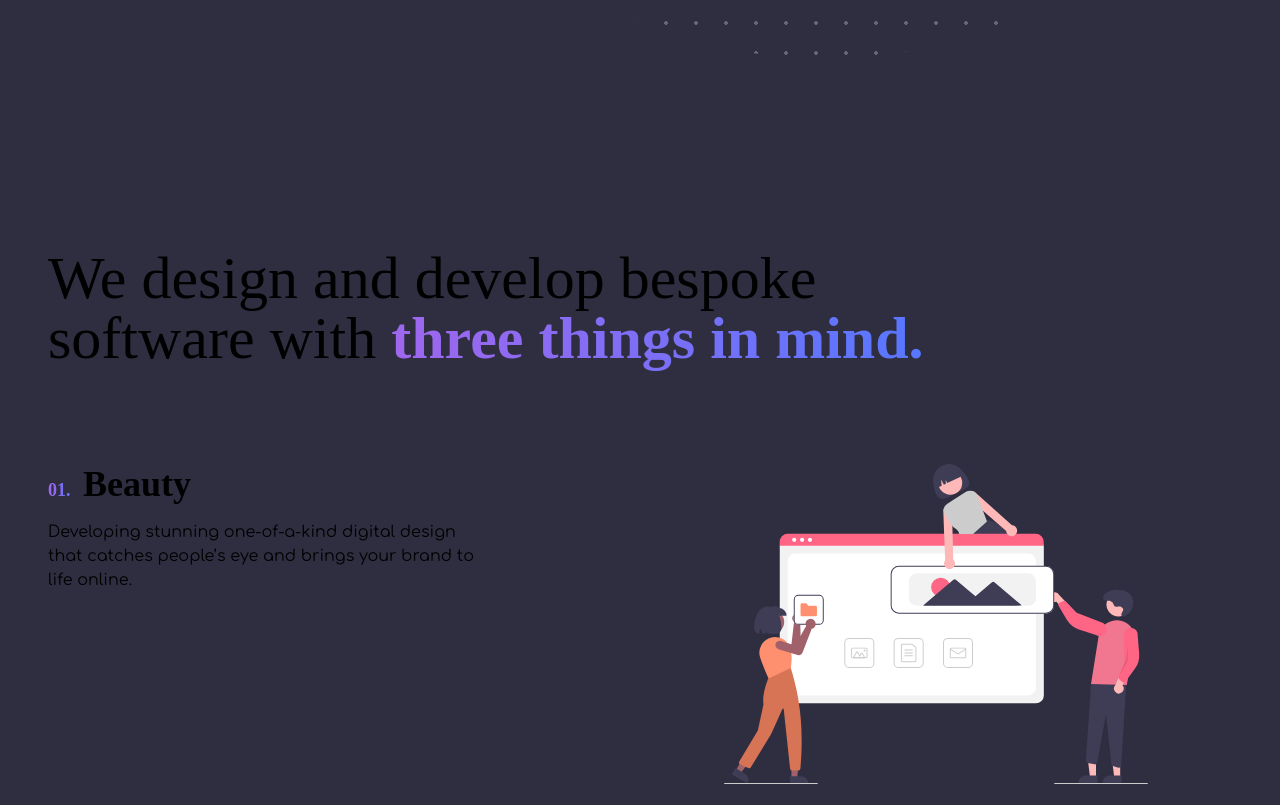
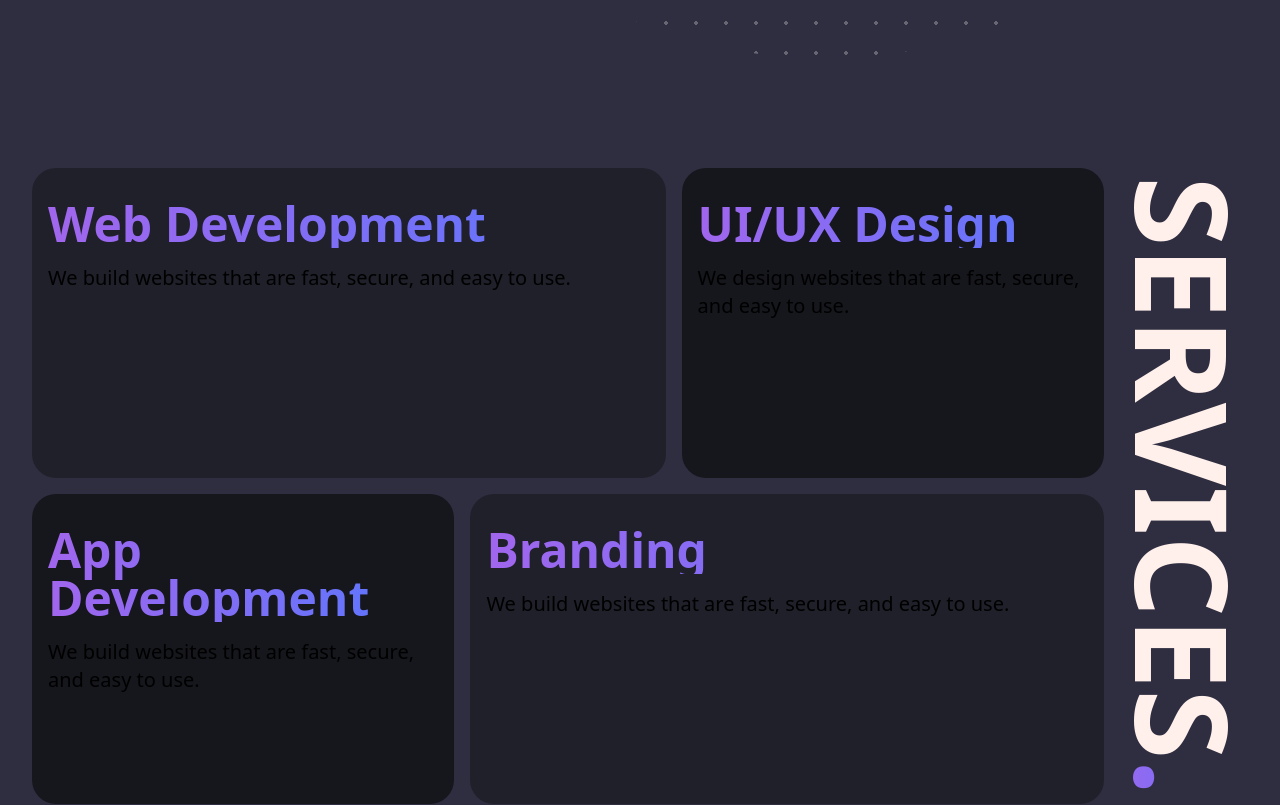
Before and after one commit to gowth6m/nocxa-website, a Next.js app: page / in a window 1280 px wide. Shown: the part 1300-2105 px from the top of the page. Built offline with nearby package versions, Linux system fonts and the light colour scheme; a web font is replaced by a local one.

Commit message:
Update Services

```diff
--- a/components/About.tsx
+++ b/components/About.tsx
@@ -22,7 +22,7 @@ export default function About() {
         {/* Whats nocxa? */}
         {/* <div className="rounded-3xl bg-[var(--leafgrey)] h-full"> */}
         <div className="rounded-3xl h-full">
-          <div className="flex flex-col justify-between items-center w-full mx-auto px-4 md:pl-8 md:pr-4 h-full md:flex-row mt-12">
+          <div className="flex flex-col justify-between items-center w-full mx-auto px-4 md:pl-8 md:pr-4 h-full md:flex-row mt-12 mb-16 md:mb-28">
             <div className="flex flex-col md:flex-1 max-w-[calc(1280px/2)]">
               <div className="flex flex-col font-museo mb-8 mt-16 w-full text-left justify-center align-middle">
                 <div className="italic grad-bg-text text-base md:text-xl">
@@ -64,8 +64,10 @@ export default function About() {
           </div>
         </div>
 
+        {/* OUR WORK */}
+
         {/* THREE FOCUS */}
-        <div className="w-full p-2 md:p-4 my-16 md:my-36">
+        {/* <div className="w-full p-2 md:p-4 my-16 md:my-36">
           <div className="text-3xl md:text-6xl font-museo w-full md:w-5/6 mt-24">
             We design and develop bespoke software with
             <span className="grad-bg-text"> three things in mind.</span>
@@ -119,7 +121,7 @@ export default function About() {
               <Illustration2 className="h-40 w-5/6 md:w-full md:h-80" />
             </div>
           </div>
-        </div>
+        </div> */}
       </div>
     </div>
   );
--- a/components/Services.tsx
+++ b/components/Services.tsx
@@ -1,16 +1,67 @@
 import React from "react";
 
 export default function Services() {
+  const services = [
+    {
+      title: "Web Development",
+      desc: "We build websites that are fast, secure, and easy to use.",
+    },
+    {
+      title: "UI/UX Design",
+      desc: "We design websites that are fast, secure, and easy to use.",
+    },
+    {
+      title: "App Development",
+      desc: "We build websites that are fast, secure, and easy to use.",
+    },
+    {
+      title: "Branding",
+      desc: "We build websites that are fast, secure, and easy to use.",
+    },
+  ];
+
+  function Service({ title, desc }: any) {
+    return (
+      <div className="p-4 overflow-hidden">
+        <div className="text-3xl md:text-5xl font-semibold text-[var(--cream)] my-4 grad-bg-text">
+          {title}
+        </div>
+        <div className="my-4 md:text-xl">{desc}</div>
+      </div>
+    );
+  }
+
   return (
     <div className="h-auto w-[100vw] flex justify-center items-center bg-[var(--leafgrey)]">
       <div className="container p-4 md:p-0 h-full my-2 md:my-8 md:w-[100%] md:mx-8">
-        <div className="flex flex-col font-museo my-8 w-full text-left justify-center align-middle">
-          <div className="italic grad-bg-text text-lg md:text-2xl">
-            SERVICES
+        <h1 className="text-4xl font-bold grad-bg-text md:hidden p-4">
+          SERVICES<span className="grad-bg-text">.</span>
+        </h1>
+        <div className="flex flex-row justify-center align-middle">
+          <div className="flex-auto w-full flex flex-col gap-4">
+            <div className="flex gap-4 h-3/6 flex-col md:flex-row">
+              <div className="w-full md:w-3/5 bg-[var(--mainGrey)] h-full rounded-3xl cursor-pointer">
+                <Service title={services[0].title} desc={services[0].desc} />
+              </div>
+              <div className="w-full md:w-2/5 bg-[var(--tintBlack3)] h-full rounded-3xl cursor-pointer">
+                <Service title={services[1].title} desc={services[1].desc} />
+              </div>
+            </div>
+
+            <div className="flex gap-4 h-3/6 flex-col md:flex-row">
+              <div className="w-full md:w-2/5 bg-[var(--tintBlack3)] h-full rounded-3xl cursor-pointer">
+                <Service title={services[2].title} desc={services[2].desc} />
+              </div>
+              <div className="w-full md:w-3/5 bg-[var(--mainGrey)] h-full rounded-3xl cursor-pointer">
+                <Service title={services[3].title} desc={services[3].desc} />
+              </div>
+            </div>
           </div>
-          <h1 className="text-3xl md:text-5xl font-bold text-[var(--cream)] w-full text-left">
-            What can we do?
-          </h1>
+          <div className="flex-auto md:block hidden">
+            <h1 className="text-3xl md:text-[8rem] lineh1 font-bold text-[var(--cream)] text-center text-sideways pl-4 align-middle my-2">
+              SERVICES<span className="grad-bg-text">.</span>
+            </h1>
+          </div>
         </div>
       </div>
     </div>
--- a/styles/globals.css
+++ b/styles/globals.css
@@ -44,6 +44,7 @@
   --mainGrey: #1f2029;
   --tintBlack: #16181c7e;
   --tintBlack2: #16181cbe;
+  --tintBlack3: #16171c;
 }
 
 :root {
@@ -238,3 +239,12 @@ a {
   visibility: visible;
   transform: scaleX(1);
 }
+
+.text-sideways {
+  writing-mode: vertical-rl;
+  text-orientation: mixed;
+}
+
+.lineh1 {
+  line-height: 1;
+}
```
